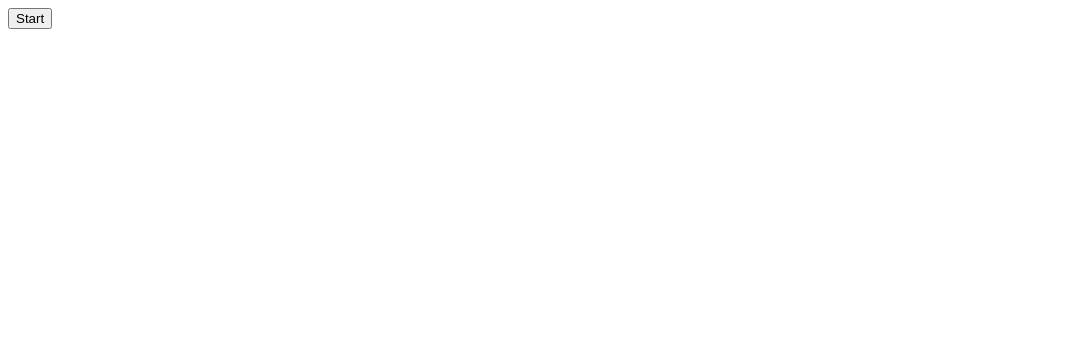
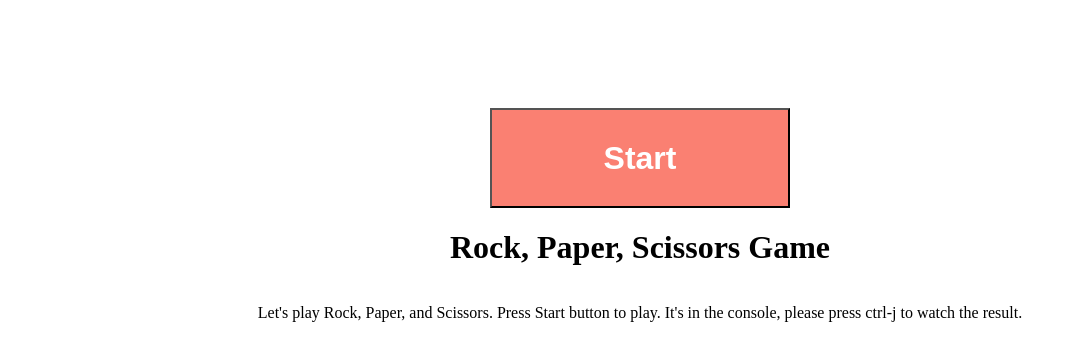
Before and after one commit to christian-prasetya/top-rock_paper_scissors, a plain HTML site: page index.html in a window 1280 px wide. Shown: the whole page, without its empty margins (0-1072 px from the left). Drawn offline with Linux system fonts and the light colour scheme.

Commit message:
Adding few content

```diff
--- a/index.html
+++ b/index.html
@@ -5,11 +5,16 @@
   <meta charset="UTF-8">
   <meta http-equiv="X-UA-Compatible" content="IE=edge">
   <meta name="viewport" content="width=device-width, initial-scale=1.0">
+  <link rel="stylesheet" href="style.css">
   <title>Document</title>
 </head>
 
 <body>
   <button id="start-btn" onclick='game()'>Start</button>
+
+  <h1>Rock, Paper, Scissors Game</h1>
+  <p>Let's play Rock, Paper, and Scissors. Press Start button to play. It's in the console, please press ctrl-j to watch
+    the result.</p>
   <script src="app.js"></script>
 </body>
 
```
